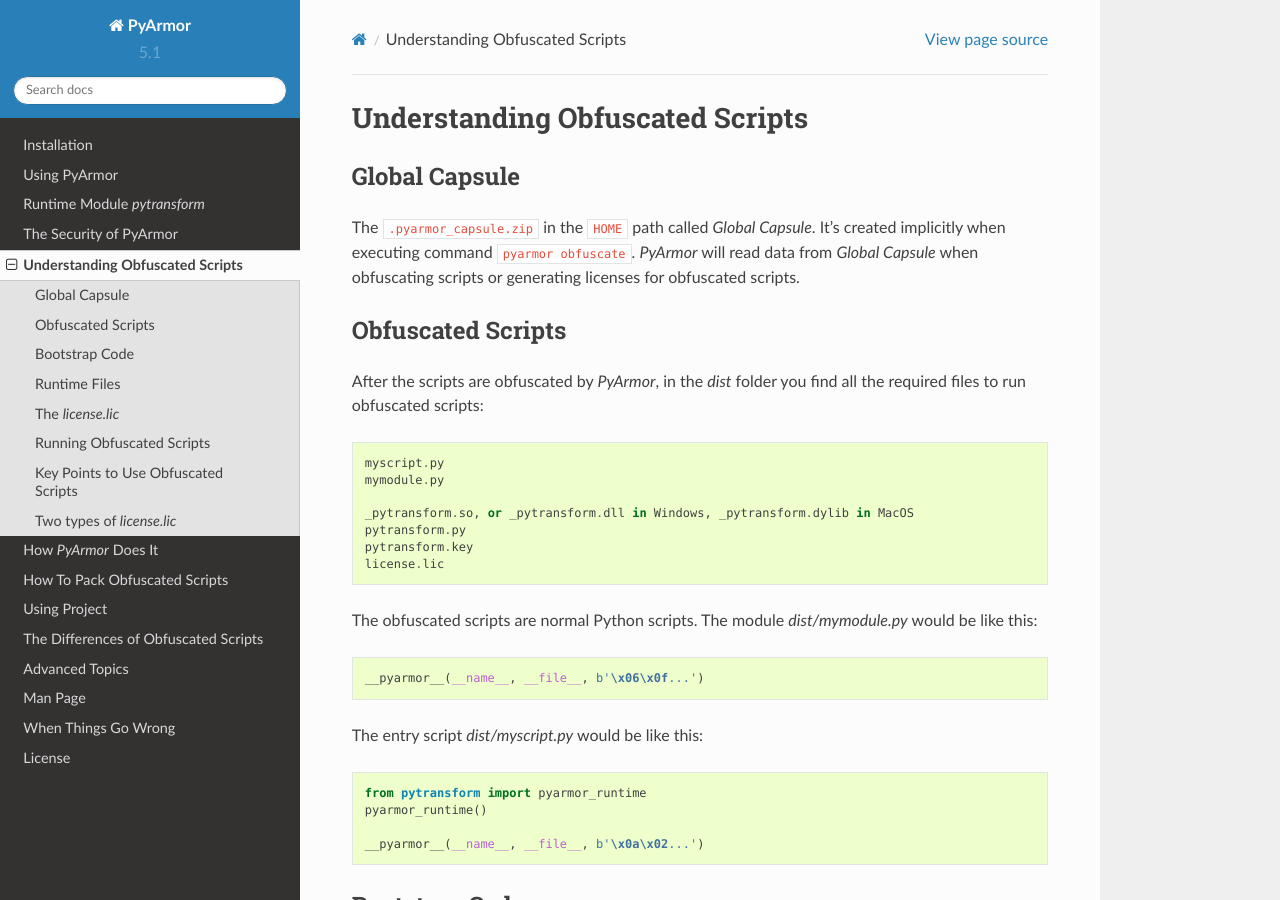
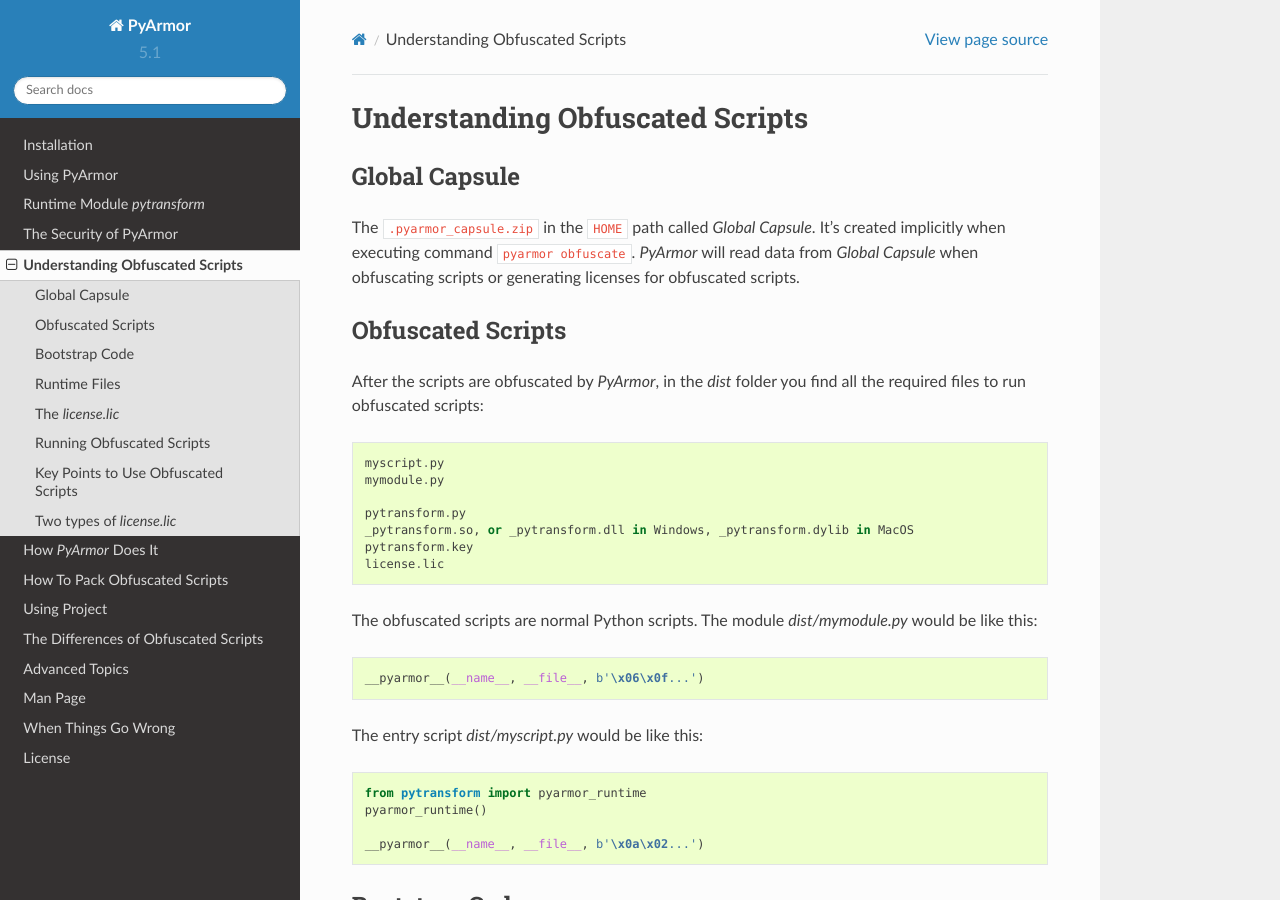
Before and after one commit to dashingsoft/pyarmor, a Sphinx documentation site: the page built from docs/understand-obfuscated-scripts.rst, in a window 1280 px wide and 900 px high. Built offline with Sphinx 7.4.7 and the Read the Docs theme 2.0.0, drawn with Linux system fonts in a browser that asks for light colours.

Commit message:
Refine doc

```diff
--- a/docs/how-to-do.rst
+++ b/docs/how-to-do.rst
@@ -7,8 +7,8 @@
 
     foo.py
 
+    pytransform.py
     _pytransform.so, or _pytransform.dll in Windows, _pytransform.dylib in MacOS
-    pytransform.py
     pytransform.key
     license.lic
 
--- a/docs/understand-obfuscated-scripts.rst
+++ b/docs/understand-obfuscated-scripts.rst
@@ -22,8 +22,8 @@
     myscript.py
     mymodule.py
 
+    pytransform.py
     _pytransform.so, or _pytransform.dll in Windows, _pytransform.dylib in MacOS
-    pytransform.py
     pytransform.key
     license.lic
 
--- a/docs/usage.rst
+++ b/docs/usage.rst
@@ -30,8 +30,8 @@
 
     myscript.py
 
+    pytransform.py
     _pytransform.so, or _pytransform.dll in Windows, _pytransform.dylib in MacOS
-    pytransform.py
     pytransform.key
     license.lic
 
```
Also changed, not shown: docs/protect-python-scripts-by-pyarmor.md (+1 -1 lines), docs/zh-cn/protect-python-scripts-by-pyarmor.md (+1 -1 lines).
